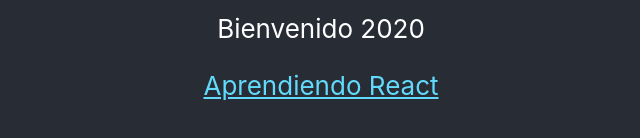
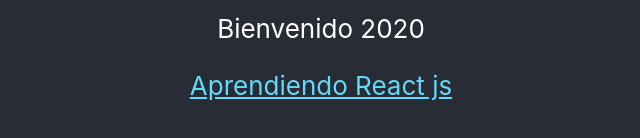
Before and after one commit to federicoimposti/coderhouse-entrega-1, a React (Create React App) app: page / in a window 1280 px wide. Shown: the part 516-654 px from the top of the page, without its empty margins (319-959 px from the left). Built offline with nearby package versions, Linux system fonts and the light colour scheme.

Commit message:
verificar git

```diff
--- a/src/App.js
+++ b/src/App.js
@@ -15,7 +15,7 @@
           target="_blank"
           rel="noopener noreferrer"
         >
-          Aprendiendo React
+          Aprendiendo React js
         </a>
       </header>
     </div>
```
